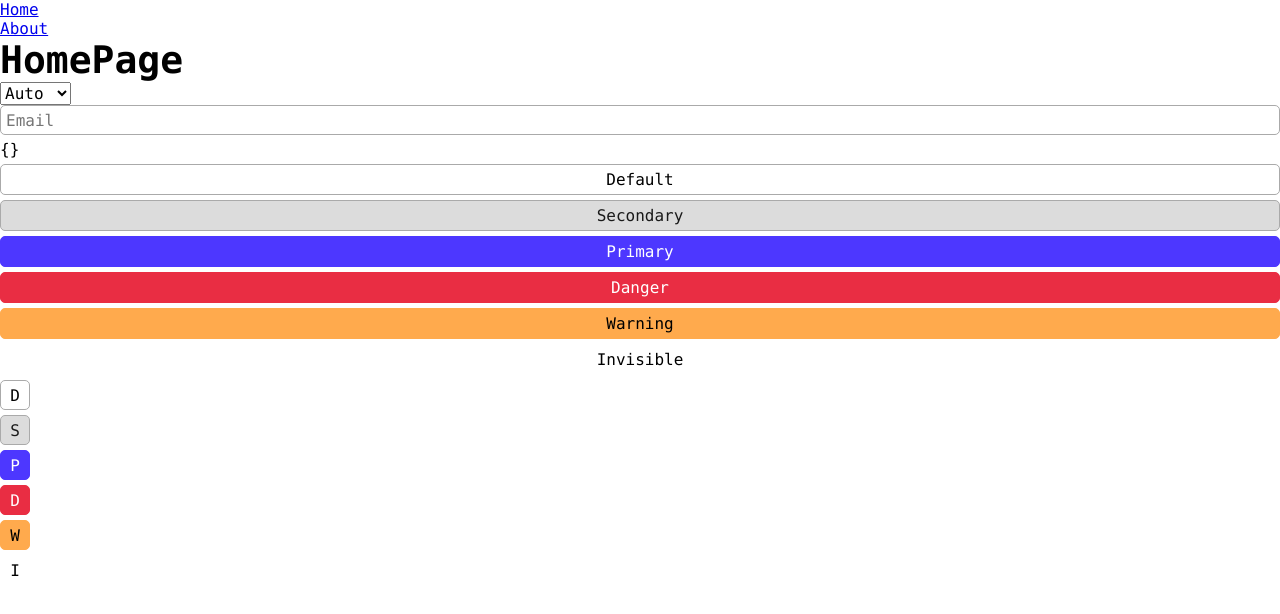
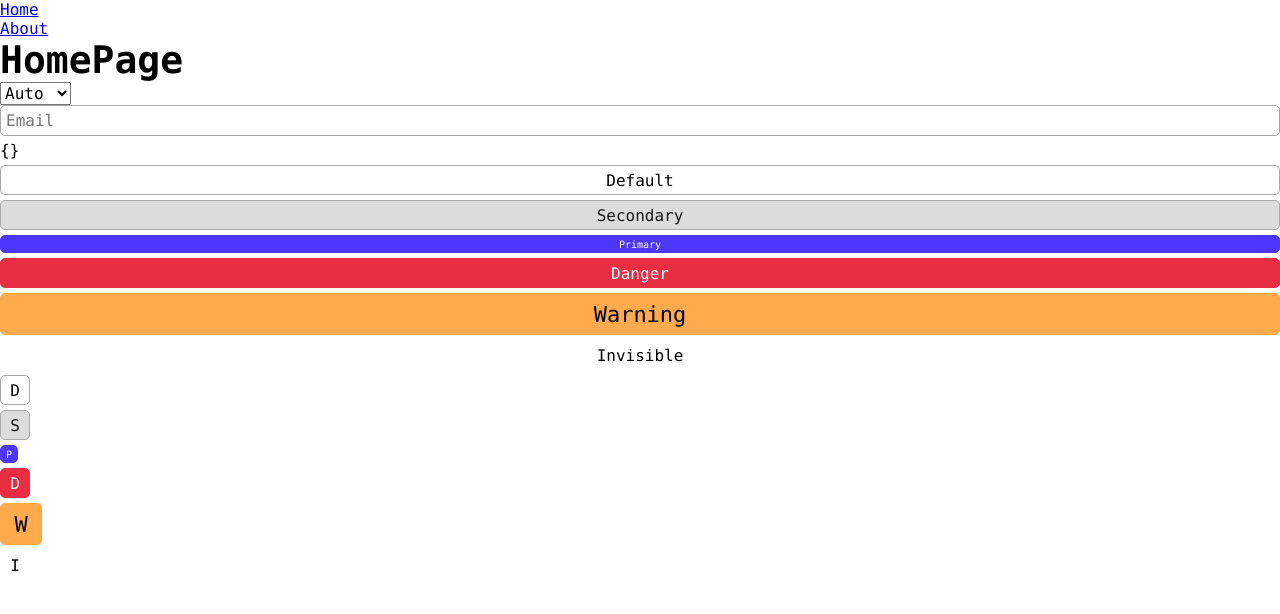
Before and after one commit to VanyaMate/jobfind, a Nuxt app: page / in a window 1280 px wide. Shown: the top 614 px of the page. Built offline with nearby package versions, Linux system fonts and the light colour scheme; what @vanyamate/commiter would draw is missing.

Commit message:
💡 Update : UI Kit, Приложение - Обновил размеры. Теперь вычитывается через calc. Так же добавил size в AppButton

```diff
--- a/assets/styles/variables/font-size.css
+++ b/assets/styles/variables/font-size.css
@@ -1,8 +1,9 @@
 :root {
-    --font-size-s    : 10px;
-    --font-size-m    : 16px;
-    --font-size-l    : 22px;
-    --font-size-xl   : 28px;
-    --font-size-xxl  : 32px;
-    --font-size-xxxl : 38px;
+    --font-size-target : 10px;
+    --font-size-s      : var(--font-size-target);
+    --font-size-m      : calc(var(--font-size-target) * 1.6);
+    --font-size-l      : calc(var(--font-size-target) * 2.2);
+    --font-size-xl     : calc(var(--font-size-target) * 2.6);
+    --font-size-xxl    : calc(var(--font-size-target) * 3.2);
+    --font-size-xxxl   : calc(var(--font-size-target) * 3.8);
 }
--- a/assets/styles/variables/offset.css
+++ b/assets/styles/variables/offset.css
@@ -1,5 +1,6 @@
 :root {
-    --offset-small  : 5px;
-    --offset-medium : 10px;
-    --offset-large  : 20px;
+    --offset-target : 5px;
+    --offset-small  : var(--offset-target);
+    --offset-medium : calc(var(--offset-target) * 2);
+    --offset-large  : calc(var(--offset-target) * 4);
 }
--- a/assets/styles/variables/size.css
+++ b/assets/styles/variables/size.css
@@ -1,3 +1,6 @@
 :root {
-    --all-input-height : 30px;
+    --all-input-height-target : 30px;
+    --all-input-height-small  : calc(var(--all-input-height-target) * .6);
+    --all-input-height-medium : var(--all-input-height-target);
+    --all-input-height-large  : calc(var(--all-input-height-target) * 1.4);
 }
--- a/assets/styles/variables/speed.css
+++ b/assets/styles/variables/speed.css
@@ -1,4 +1,5 @@
 :root {
-    --slow : .2s;
-    --fast : .1s;
+    --speed-target : .1s;
+    --fast         : var(--speed-target);
+    --slow         : calc(var(--speed-target) * 2);
 }
--- a/components/app/buttons/AppButton.vue
+++ b/components/app/buttons/AppButton.vue
@@ -29,32 +29,47 @@ const props = withDefaults(
 
 <style scoped>
 button {
-    min-height    : var(--all-input-height);
-    padding       : var(--offset-small);
+    min-height    : var(--all-input-height-medium);
+    height        : var(--all-input-height-medium);
+    padding       : 0 var(--offset-small);
     border-radius : var(--offset-small);
     cursor        : pointer;
 
     &.small {
-        min-height : calc(var(--all-input-height) * .7);
+        min-height : var(--all-input-height-small);
+        height     : var(--all-input-height-small);
         font-size  : var(--font-size-s);
     }
 
     &.medium {
-        min-height : var(--all-input-height);
+        min-height : var(--all-input-height-medium);
+        height     : var(--all-input-height-medium);
         font-size  : var(--font-size-m);
     }
 
     &.large {
-        min-height : calc(var(--all-input-height) * 1.3);
-        font-size  : var(--font-size-l);
+        min-height    : var(--all-input-height-large);
+        height        : var(--all-input-height-large);
+        font-size     : var(--font-size-l);
+        border-radius : var(--offset-small);
     }
 
     &.quad {
-        height     : var(--all-input-height);
-        width      : var(--all-input-height);
         overflow   : hidden;
         text-align : center;
         padding    : 0;
+
+        &.small {
+            width : var(--all-input-height-small);
+        }
+
+        &.medium {
+            width : var(--all-input-height-medium);
+        }
+
+        &.large {
+            width : var(--all-input-height-large);
+        }
     }
 
     &.default {
--- a/pages/index.vue
+++ b/pages/index.vue
@@ -4,19 +4,22 @@
     <AppForm @submit.prevent="form.handleSubmit(onSubmit)">
         <AppInput placeholder="Email" v-model="email" v-bind="emailProps"/>
         {{ form.errors }}
-        <AppButton type="submit" :style-type="AppButtonStyleTypeTypes.DEFAULT">Default</AppButton>
-        <AppButton type="submit" :style-type="AppButtonStyleTypeTypes.SECONDARY">Secondary</AppButton>
-        <AppButton type="submit" :style-type="AppButtonStyleTypeTypes.PRIMARY">Primary</AppButton>
-        <AppButton type="submit" :style-type="AppButtonStyleTypeTypes.DANGER">Danger</AppButton>
-        <AppButton type="submit" :style-type="AppButtonStyleTypeTypes.WARNING">Warning</AppButton>
-        <AppButton type="submit" :style-type="AppButtonStyleTypeTypes.INVISIBLE">Invisible</AppButton>
+        <AppButton type="submit" :style-type="AppButtonStyleType.DEFAULT">Default</AppButton>
+        <AppButton type="submit" :style-type="AppButtonStyleType.SECONDARY">Secondary</AppButton>
+        <AppButton type="submit" :style-type="AppButtonStyleType.PRIMARY" :size="AppButtonSize.SMALL">Primary
+        </AppButton>
+        <AppButton type="submit" :style-type="AppButtonStyleType.DANGER" :size="AppButtonSize.MEDIUM">Danger</AppButton>
+        <AppButton type="submit" :style-type="AppButtonStyleType.WARNING" :size="AppButtonSize.LARGE">Warning
+        </AppButton>
+        <AppButton type="submit" :style-type="AppButtonStyleType.INVISIBLE">Invisible</AppButton>
 
-        <AppButton type="submit" :style-type="AppButtonStyleTypeTypes.DEFAULT" quad>D</AppButton>
-        <AppButton type="submit" :style-type="AppButtonStyleTypeTypes.SECONDARY" quad>S</AppButton>
-        <AppButton type="submit" :style-type="AppButtonStyleTypeTypes.PRIMARY" quad>P</AppButton>
-        <AppButton type="submit" :style-type="AppButtonStyleTypeTypes.DANGER" quad>D</AppButton>
-        <AppButton type="submit" :style-type="AppButtonStyleTypeTypes.WARNING" quad>W</AppButton>
-        <AppButton type="submit" :style-type="AppButtonStyleTypeTypes.INVISIBLE" quad>I</AppButton>
+        <AppButton type="submit" :style-type="AppButtonStyleType.DEFAULT" quad>D</AppButton>
+        <AppButton type="submit" :style-type="AppButtonStyleType.SECONDARY" quad>S</AppButton>
+        <AppButton type="submit" :style-type="AppButtonStyleType.PRIMARY" quad :size="AppButtonSize.SMALL">P</AppButton>
+        <AppButton type="submit" :style-type="AppButtonStyleType.DANGER" quad :size="AppButtonSize.MEDIUM">D</AppButton>
+        <AppButton type="submit" :style-type="AppButtonStyleType.WARNING" quad :size="AppButtonSize.LARGE">W</AppButton>
+        <AppButton type="submit" :style-type="AppButtonStyleType.INVISIBLE" quad>I
+        </AppButton>
     </AppForm>
 </template>
 
@@ -27,6 +30,7 @@ import AppForm from '~/components/app/forms/AppForm/AppForm.vue';
 import AppButton from '~/components/app/buttons/AppButton.vue';
 import { AppButtonStyleType } from '~/components/app/buttons/types/AppButtonStyleType';
 import { useForm } from 'vee-validate';
+import { AppButtonSize } from '~/components/app/buttons/types/AppButtonSize';
 
 
 export default {
@@ -58,7 +62,7 @@ export default {
         });
 
         return {
-            email, emailProps, form, AppButtonStyleTypeTypes: AppButtonStyleType,
+            email, emailProps, form, AppButtonStyleType, AppButtonSize,
         };
     },
 };
```
